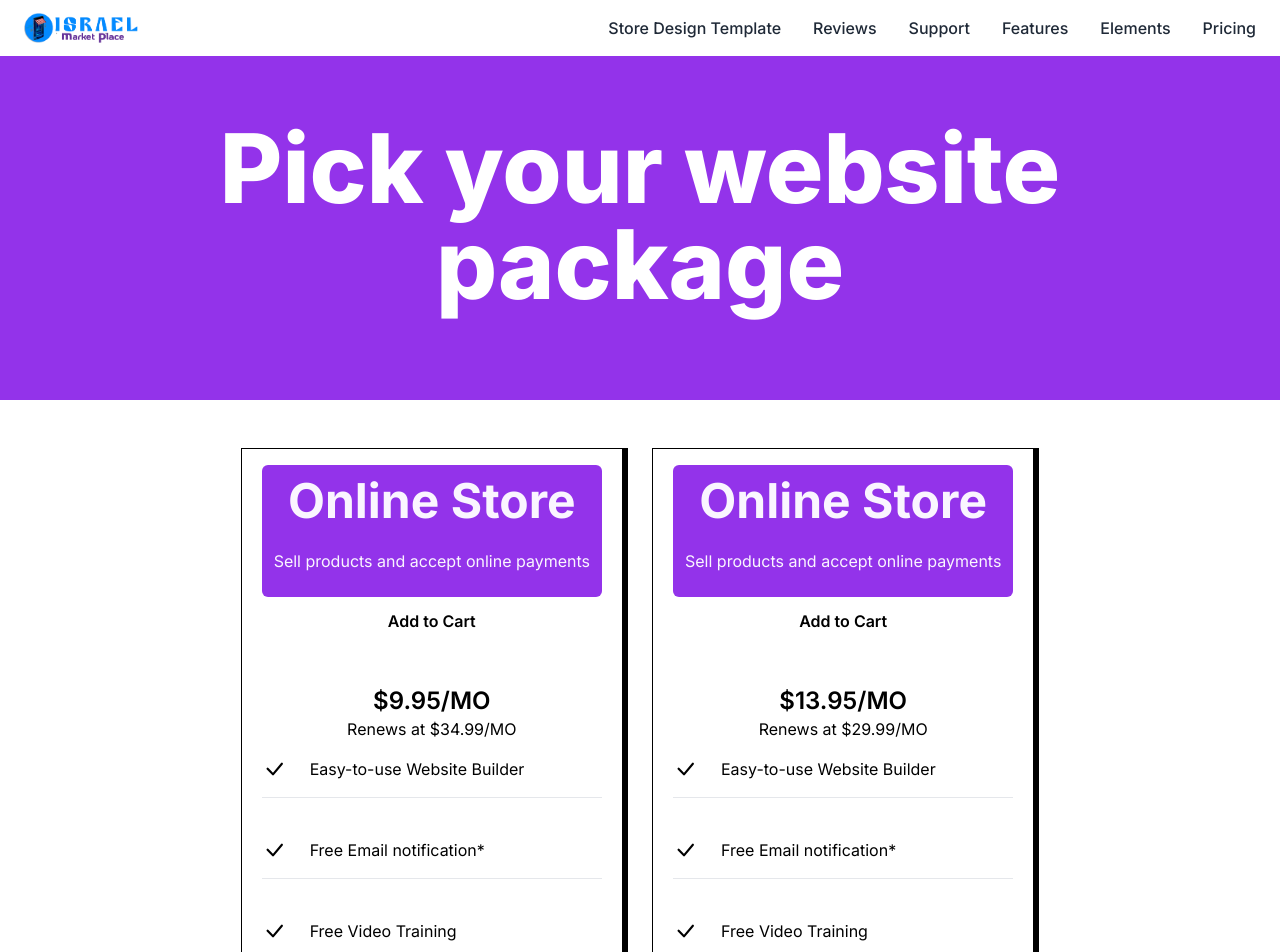
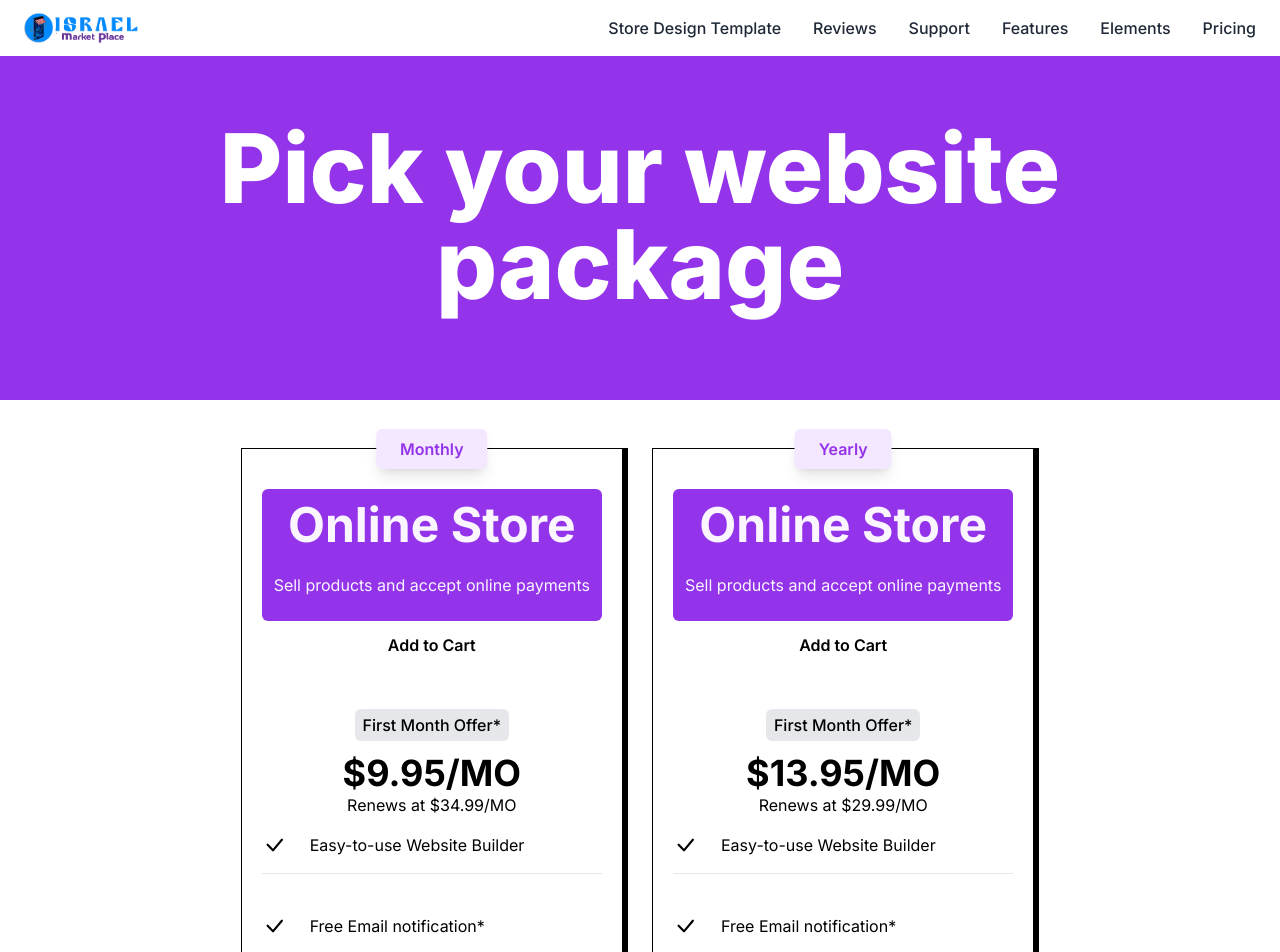
Before and after one commit to Richey24/subdomain-market-place, a Next.js app: page /pricing in a window 1280 px wide. Shown: the top 952 px of the page. Built offline with nearby package versions, Linux system fonts and the light colour scheme.

Commit message:
fix: pricing card

```diff
--- a/src/app/(page)/pricing/affiliate/page.tsx
+++ b/src/app/(page)/pricing/affiliate/page.tsx
@@ -36,7 +36,7 @@ export default function Affiliate() {
       title: "Online Store",
       description: "Sell products and accept online payments",
       usage: [...useage1Month, "Sell services", "Store with secure checkout"],
-      tag: "",
+      tag: "Monthly",
       price: "$3.95/MO",
       priceTagline: "Renews at $34.99/MO",
       isPrimary: false,
@@ -45,7 +45,7 @@ export default function Affiliate() {
       title: "Online Store",
       description: "Sell products and accept online payments",
       usage: [...useage1Month, "Sell services", "Store with secure checkout"],
-      tag: "RECOMMENDED",
+      tag: "Yearly",
       price: "$8.33/MO",
       saving: "70% Savings on Yearly",
       priceTagline: "Renews at $34.99/MO",
--- a/src/app/(page)/pricing/page.tsx
+++ b/src/app/(page)/pricing/page.tsx
@@ -25,17 +25,17 @@ export default function Pricing() {
     {
       title: "Online Store",
       description: "Sell products and accept online payments",
-      usage: useage1Month,
+      usage: [...useage1Month, "Sell services", "Store with secure checkout"],
       price: "$9.95/MO",
       priceTagline: "Renews at $34.99/MO",
-      tag: "",
+      tag: "Monthly",
       isPrimary: false,
     },
     {
       title: "Online Store",
       description: "Sell products and accept online payments",
       usage: [...useage1Month, "Sell services", "Store with secure checkout"],
-      tag: "",
+      tag: "Yearly",
       price: "$13.95/MO",
       priceTagline: "Renews at $29.99/MO",
       isPrimary: false,
--- a/src/app/components/Header.tsx
+++ b/src/app/components/Header.tsx
@@ -29,7 +29,7 @@ export default function Header() {
                   <li key={navItem.title}>
                     <Link
                       href={navItem.url}
-                      className="block py-2 pr-4 pl-3 text-gray-800 rounded bg-primary-700 lg:bg-transparent lg:text-primary-700 lg:p-0 dark:text-white"
+                      className="block py-2 pr-4 pl-3 text-gray-800 rounded bg-primary-700 lg:bg-transparent lg:text-primary-700 lg:p-0"
                       aria-current="page"
                     >
                       {navItem.title}
--- a/src/app/components/PricingCard/index.tsx
+++ b/src/app/components/PricingCard/index.tsx
@@ -25,10 +25,12 @@ function PricingCard({
   isPrimary,
 }: InferProps<typeof reportModalProps>) {
   return (
-    <div className={`relative   border-black pricingCard h-full md:h-[50rem]`}>
+    <div
+      className={`relative   border-black pricingCard h-full md:h-[54rem] pt-6`}
+    >
       {tag && (
         <button
-          className={`"absolute top-0 left-2/4 -translate-y-2/4 translate-x-2/4 px-6 py-2 mb-1 font-semibold rounded-md ${
+          className={`absolute shadow-lg top-0 left-2/4 -translate-y-2/4 -translate-x-2/4 px-6 py-2 mb-1 font-semibold rounded-md ${
             isMain
               ? "bg-purple-100 text-purple-600 "
               : "bg-amber-100 text-amber-600 "
@@ -60,7 +62,12 @@ function PricingCard({
           </button>
           {saving && <p className="underline mb-6">{saving}</p>}
         </div>
-        <div className="text-center text-2xl font-semibold">{price}</div>
+        <div className="text-center bg-gray-200 rounded-md font-medium w-fit mx-auto px-2 py-1 mb-3">
+          First Month Offer*
+        </div>
+        <div className="text-center text-2xl md:text-4xl font-bold">
+          {price}
+        </div>
         <div className="text-center">{priceTagline}</div>
         <ul className={`list-inside${isPrimary ? "text-purple-600" : ""}`}>
           {usage?.map((use) => {
```
